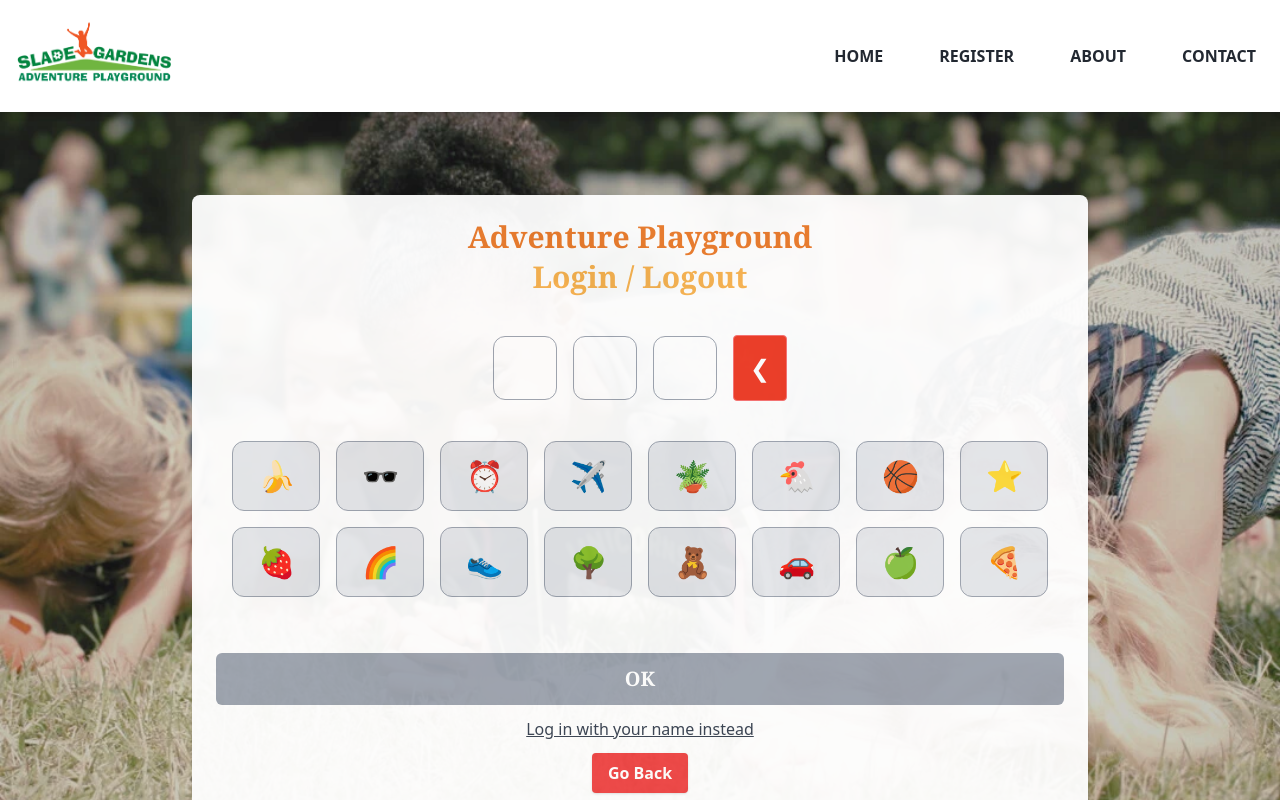
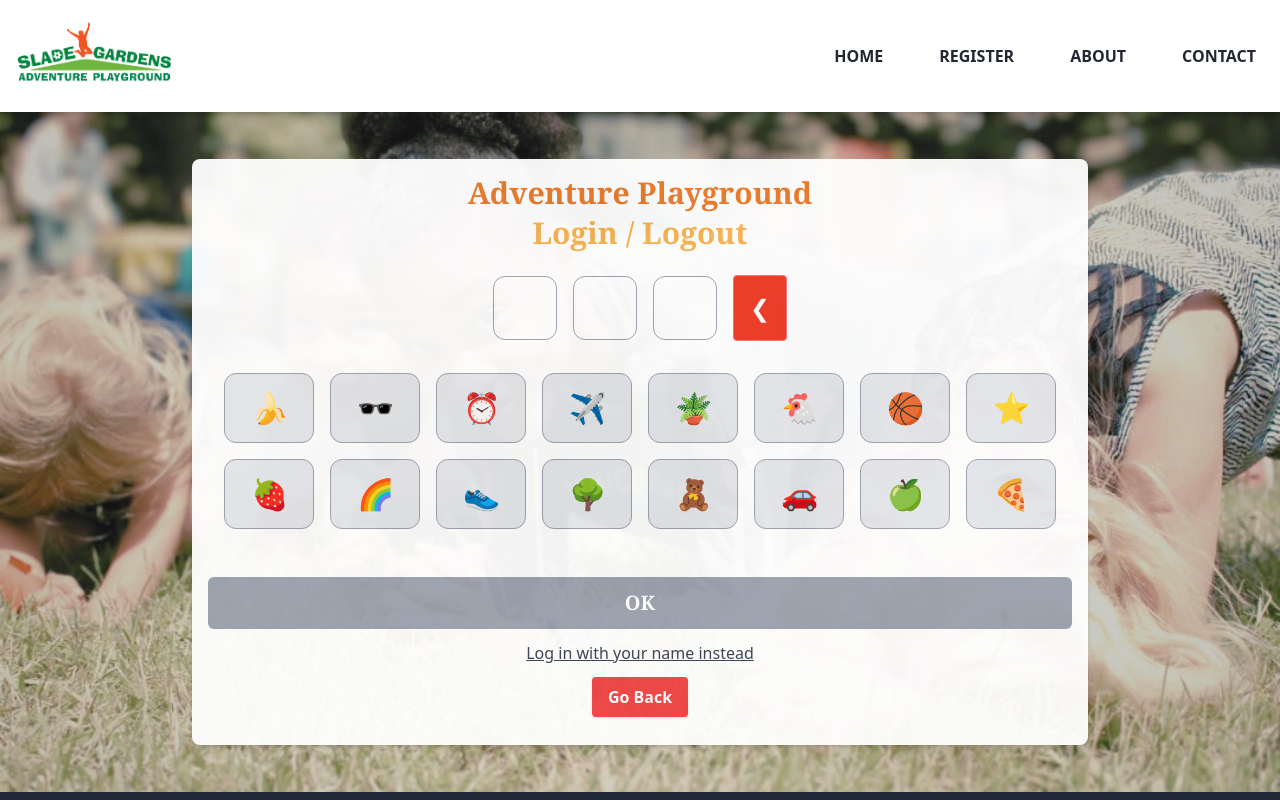
Before and after one commit to u21sk11/slade-gardens, a React (Vite) app: page /admin/young-person in a window 1280 px wide. Shown: the top 800 px of the page. Built offline with nearby package versions, Linux system fonts and the light colour scheme; no server answers; what aws-amplify would draw is missing.

Commit message:
Refinements

```diff
--- a/src/app/pages/admin/GuardianSignin.jsx
+++ b/src/app/pages/admin/GuardianSignin.jsx
@@ -25,7 +25,7 @@ function GuardianSignin() {
     };
 
     return (
-        <div className="min-h-[100vh] bg-gray-50 flex items-center justify-center py-4"
+        <div className="min-h-[85vh] bg-gray-50 flex items-center justify-center py-4"
              style={{
                  backgroundImage: 'url(/user-login-bg.webp)',
                  backgroundSize: 'cover',
--- a/src/app/pages/admin/VisitorSignin.jsx
+++ b/src/app/pages/admin/VisitorSignin.jsx
@@ -42,7 +42,7 @@ const ErrorMessage = ({ message }) => (
 );
 
   return (
-      <div className="min-h-[100vh] flex items-center justify-center py-5"
+      <div className="min-h-[85vh] flex items-center justify-center py-5"
       style={{
         backgroundImage: 'url(/user-login-bg.webp)',
         backgroundSize: 'cover',
--- a/src/app/pages/admin/VolunteerSignin.jsx
+++ b/src/app/pages/admin/VolunteerSignin.jsx
@@ -37,7 +37,7 @@ function VolunteerSignin() {
   };
 
   return (
-      <div className="min-h-[100vh] flex items-center justify-center py-5"
+      <div className="min-h-[85vh] flex items-center justify-center py-5"
       style={{
         backgroundImage: 'url(/user-login-bg.webp)',
         backgroundSize: 'cover',
--- a/src/app/pages/admin/YoungPerson.jsx
+++ b/src/app/pages/admin/YoungPerson.jsx
@@ -63,14 +63,14 @@ function YoungPerson() {
 
   return (
       <div
-        className="min-h-[100vh] flex items-center justify-center py-5"
+        className="min-h-[85vh] flex items-center justify-center py-5"
         style={{
           backgroundImage: "url(/user-login-bg.webp)",
           backgroundSize: "cover",
           backgroundPosition: "center",
         }}
       >
-        <div className="bg-white p-6 rounded-lg shadow-md w-full max-w-4xl opacity-95">
+        <div className="bg-white p-4 rounded-lg shadow-md w-full max-w-4xl opacity-95">
           <div>
             <h1 className="text-3xl font-galindo font-bold text-sladeOrange text-center mb-1">
               Adventure Playground
@@ -80,7 +80,7 @@ function YoungPerson() {
             </h1>
           </div>
           <form onSubmit={handleSubmit}>
-            <div className="mt-10">
+            <div className="mt-6">
               <div className="flex space-x-4 justify-center items-center">
                 {inputs.map((input, index) => (
                   <div
@@ -101,7 +101,7 @@ function YoungPerson() {
                 </p>
               )}
             </div>
-            <div className="mt-6">
+            <div className="mt-4">
               <EmojiButtonGrid onEmojiClick={handleEmojiClick} />
             </div>
             <Button
@@ -111,7 +111,7 @@ function YoungPerson() {
               disabled={isButtonDisabled}
               className={`${
                 isButtonDisabled ? "" : "hover:bg-sladeGreen-dark"
-              } w-full text-white text-xl mt-10`}
+              } w-full text-white text-xl mt-8`}
             />
           </form>
           <div className="flex justify-center mt-3">
```
